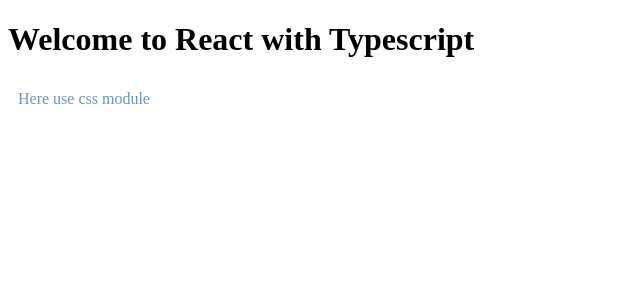
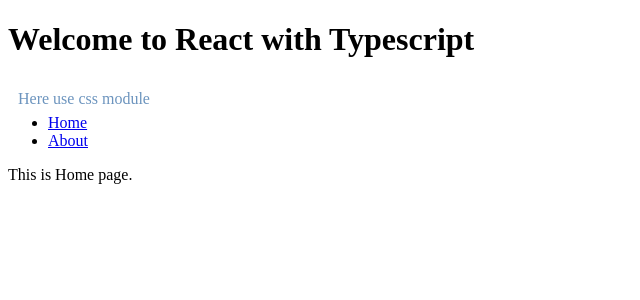
Before and after one commit to zzuu666/blog-admin, a React app: page / in a window 1280 px wide. Shown: the top 300 px of the page, without its empty margins (0-640 px from the left). Built offline with nearby package versions, Linux system fonts and the light colour scheme.

Commit message:
集成React Router

```diff
--- a/package.json
+++ b/package.json
@@ -22,6 +22,7 @@
     "@types/html-webpack-plugin": "^3.2.0",
     "@types/react": "^16.7.6",
     "@types/react-dom": "^16.0.9",
+    "@types/react-router-dom": "^4.3.1",
     "@types/webpack-dev-middleware": "^2.0.2",
     "@types/webpack-merge": "^4.1.3",
     "autoprefixer": "^9.3.1",
@@ -34,6 +35,7 @@
     "opn": "^5.4.0",
     "postcss-flexbugs-fixes": "^4.1.0",
     "postcss-loader": "^3.0.0",
+    "react-router-dom": "^4.3.1",
     "style-loader": "^0.23.1",
     "ts-node": "^7.0.1",
     "tslint": "^5.11.0",
--- a/src/App.tsx
+++ b/src/App.tsx
@@ -1,12 +1,28 @@
 import * as React from 'react'
-import * as style from './App.less'
+import { BrowserRouter as Router, Route, Link } from 'react-router-dom'
+import Home from './pages/home'
+import Login from './pages/login'
+import style from './App.less'
 
 class App extends React.Component<{}> {
     render() {
-        return (<div>
-            <h1>Welcome to React with Typescript</h1>
-            <p className={style.desc}>Here use css module</p>
-        </div>
+        return (
+            <Router>
+                <div>
+                    <h1>Welcome to React with Typescript</h1>
+                    <p className={style.desc}>Here use css module</p>
+                    <ul>
+                        <li>
+                            <Link to="/">Home</Link>
+                        </li>
+                        <li>
+                            <Link to="/about">About</Link>
+                        </li>
+                    </ul>
+                    <Route path="/" exact component={Home} />
+                    <Route path="/about/" component={Login} />
+                </div>
+            </Router>
         )
     }
 }
--- /dev/null
+++ b/src/pages/home/index.tsx
@@ -0,0 +1,11 @@
+import * as React from 'react'
+
+class Home extends React.Component {
+    render() {
+        return (
+            <div>This is Home page.</div>
+        )
+    }
+}
+
+export default Home
--- /dev/null
+++ b/src/pages/login/index.tsx
@@ -0,0 +1,11 @@
+import * as React from 'react'
+
+class Login extends React.Component {
+    render() {
+        return (
+            <div>This is Login page.</div>
+        )
+    }
+}
+
+export default Login
```
Also changed, not shown: src/pages/index.tsx (added).
